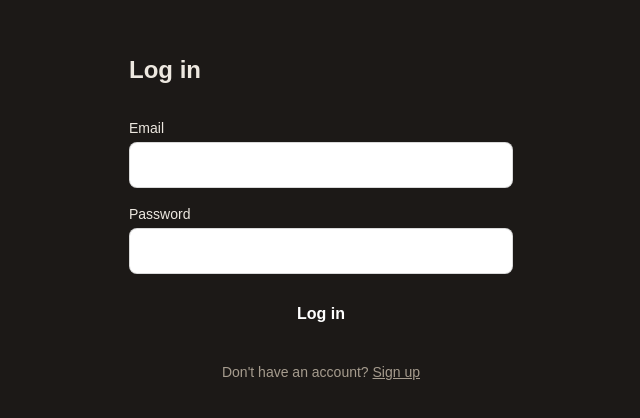
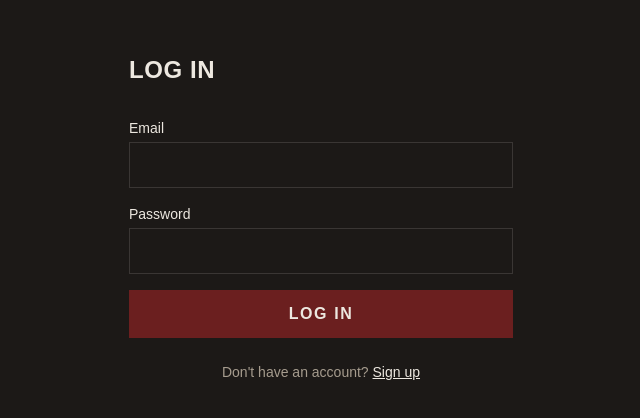
Before and after one commit to marvelousfxmt5-collab/course-platform, a Next.js app: page /login in a window 1280 px wide. Shown: the part 182-600 px from the top of the page, without its empty margins (319-959 px from the left). Built offline with nearby package versions, Linux system fonts and the light colour scheme.

Commit message:
Update page.tsx

```diff
--- a/app/login/page.tsx
+++ b/app/login/page.tsx
@@ -20,21 +20,26 @@ export default function LoginPage() {
     const supabase = createClient()
     const { error } = await supabase.auth.signInWithPassword({ email, password })
 
-    setLoading(false)
-
     if (error) {
+      setLoading(false)
       setError(error.message)
       return
     }
 
-    router.push('/dashboard')
+    const res = await fetch('/api/whoami')
+    const { isAdmin } = await res.json()
+
+    setLoading(false)
+    router.push(isAdmin ? '/admin' : '/dashboard')
     router.refresh()
   }
 
   return (
-    <main className="flex min-h-screen items-center justify-center px-6">
+    <main className="flex min-h-screen items-center justify-center bg-[var(--charcoal)] px-6 text-[var(--paper)]">
       <div className="w-full max-w-sm">
-        <h1 className="mb-8 text-2xl font-bold">Log in</h1>
+        <h1 className="mb-8 font-display text-2xl font-bold uppercase tracking-wide">
+          Log In
+        </h1>
 
         <form onSubmit={handleLogin} className="space-y-4">
           <div>
@@ -47,7 +52,7 @@ export default function LoginPage() {
               required
               value={email}
               onChange={(e) => setEmail(e.target.value)}
-              className="focus-ring w-full rounded-lg border border-black/15 px-4 py-2.5"
+              className="focus-ring w-full border border-[var(--line)] bg-transparent px-4 py-2.5 text-[var(--paper)]"
             />
           </div>
           <div>
@@ -60,24 +65,24 @@ export default function LoginPage() {
               required
               value={password}
               onChange={(e) => setPassword(e.target.value)}
-              className="focus-ring w-full rounded-lg border border-black/15 px-4 py-2.5"
+              className="focus-ring w-full border border-[var(--line)] bg-transparent px-4 py-2.5 text-[var(--paper)]"
             />
           </div>
 
-          {error && <p className="text-sm text-red-600">{error}</p>}
+          {error && <p className="text-sm text-red-400">{error}</p>}
 
           <button
             type="submit"
             disabled={loading}
-            className="focus-ring w-full rounded-full bg-[var(--accent)] py-3 font-semibold text-white hover:bg-[var(--accent-dark)] transition-colors disabled:opacity-60"
+            className="focus-ring w-full bg-[var(--oxblood)] py-3 font-display font-semibold uppercase tracking-widest text-[var(--paper)] hover:bg-[var(--oxblood-bright)] transition-colors disabled:opacity-60"
           >
-            {loading ? 'Logging in…' : 'Log in'}
+            {loading ? 'Logging in…' : 'Log In'}
           </button>
         </form>
 
         <p className="mt-6 text-center text-sm text-[var(--muted)]">
           Don't have an account?{' '}
-          <Link href="/signup" className="font-medium text-[var(--ink)] underline">
+          <Link href="/signup" className="font-medium text-[var(--paper)] underline">
             Sign up
           </Link>
         </p>
```
